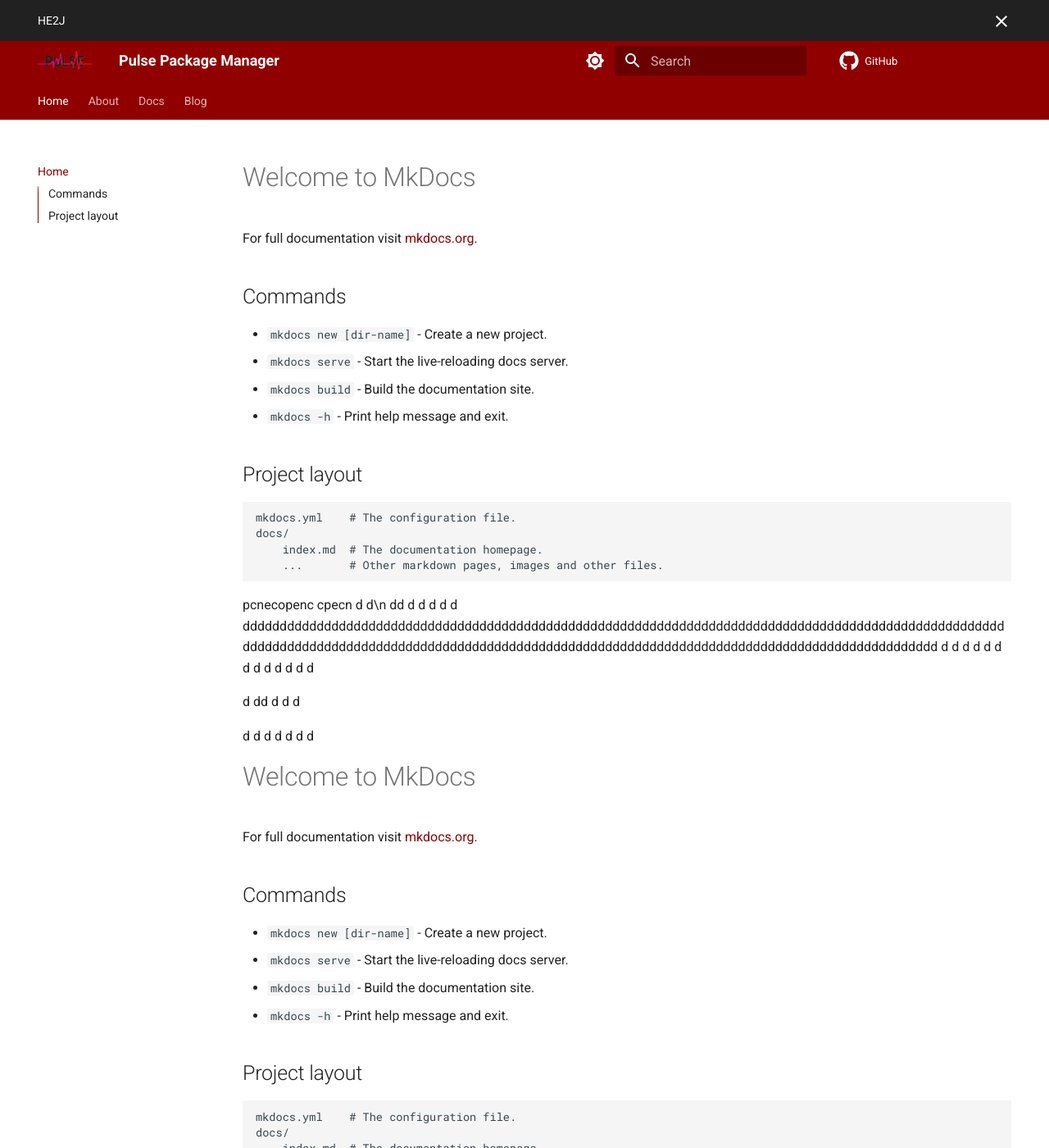
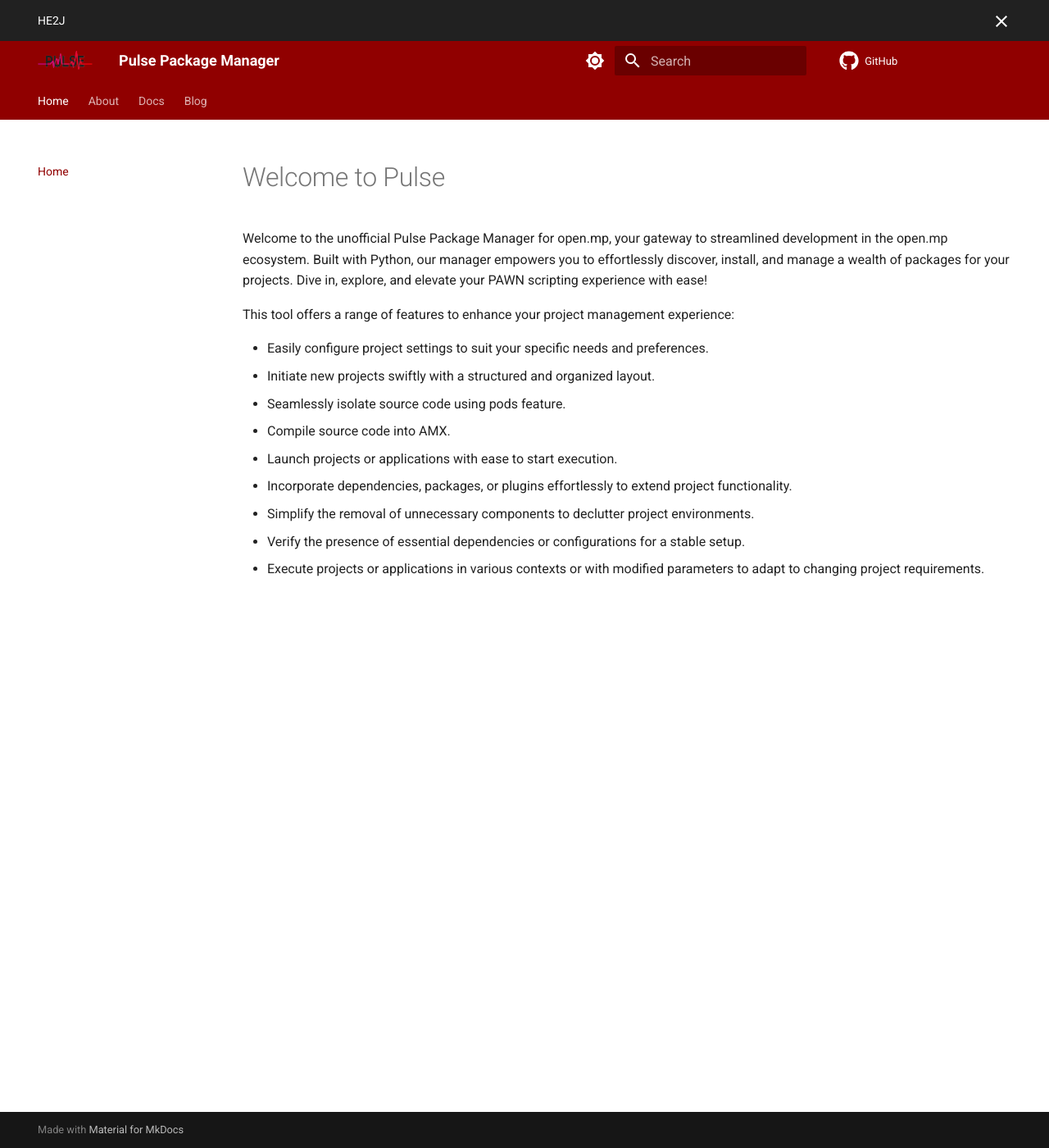
Before and after one commit to pulsepm/docs, an MkDocs documentation site: the page built from docs/index.md, in a window 1280 px wide and 1400 px high. Shown: the whole window at 82% size. Built offline with MkDocs 1.6.1 and Material for MkDocs 9.7.7, drawn with Linux system fonts in a browser that asks for light colours; comment, search, counter and statistics services are not loaded; some of the changed text lies outside the part shown.

Commit message:
Home page

```diff
--- a/docs/index.md
+++ b/docs/index.md
@@ -1,203 +1,15 @@
-# Welcome to MkDocs
+# Welcome to Pulse
 
-For full documentation visit [mkdocs.org](https://www.mkdocs.org).
+Welcome to the unofficial Pulse Package Manager for open.mp, your gateway to streamlined development in the open.mp ecosystem. Built with Python, our manager empowers you to effortlessly discover, install, and manage a wealth of packages for your projects. Dive in, explore, and elevate your PAWN scripting experience with ease!
 
-## Commands
+This tool offers a range of features to enhance your project management experience:
 
-* `mkdocs new [dir-name]` - Create a new project.
-* `mkdocs serve` - Start the live-reloading docs server.
-* `mkdocs build` - Build the documentation site.
-* `mkdocs -h` - Print help message and exit.
-
-## Project layout
-
-    mkdocs.yml    # The configuration file.
-    docs/
-        index.md  # The documentation homepage.
-        ...       # Other markdown pages, images and other files.
-
-
-
-
-
-
-
-
-
-
-
-
-pcnecopenc
-cpecn
-d
-d\n
-dd
-d
-d
-d
-d
-d
-ddddddddddddddddddddddddddddddddddddddddddddddddddddddddddddddddddddddddddddddddddddddddddddddddddddddddddddddddddddddddddddddddddddddddddddddddddddddddddddddddddddddddddddddddddddddddddddddddddddd
-d
-d
-d
-d
-d
-d
-d
-d
-d
-d
-d
-d
-d
-
-d
-dd
-d
-d
-d
-
-d
-d
-d
-d
-d
-d
-d
-
-# Welcome to MkDocs
-
-For full documentation visit [mkdocs.org](https://www.mkdocs.org).
-
-## Commands
-
-* `mkdocs new [dir-name]` - Create a new project.
-* `mkdocs serve` - Start the live-reloading docs server.
-* `mkdocs build` - Build the documentation site.
-* `mkdocs -h` - Print help message and exit.
-
-## Project layout
-
-    mkdocs.yml    # The configuration file.
-    docs/
-        index.md  # The documentation homepage.
-        ...       # Other markdown pages, images and other files.
-
-
-
-
-
-
-
-
-
-
-
-
-pcnecopenc
-cpecn
-d
-d\n
-dd
-d
-d
-d
-d
-d
-ddddddddddddddddddddddddddddddddddddddddddddddddddddddddddddddddddddddddddddddddddddddddddddddddddddddddddddddddddddddddddddddddddddddddddddddddddddddddddddddddddddddddddddddddddddddddddddddddddddd
-d
-d
-d
-d
-d
-d
-d
-d
-d
-d
-d
-d
-d
-
-d
-dd
-d
-d
-d
-
-d
-d
-d
-d
-d
-d
-d
-
-# Welcome to MkDocs
-
-For full documentation visit [mkdocs.org](https://www.mkdocs.org).
-
-## Commands
-
-* `mkdocs new [dir-name]` - Create a new project.
-* `mkdocs serve` - Start the live-reloading docs server.
-* `mkdocs build` - Build the documentation site.
-* `mkdocs -h` - Print help message and exit.
-
-## Project layout
-
-    mkdocs.yml    # The configuration file.
-    docs/
-        index.md  # The documentation homepage.
-        ...       # Other markdown pages, images and other files.
-
-
-
-
-
-
-
-
-
-
-
-
-pcnecopenc
-cpecn
-d
-d\n
-dd
-d
-d
-d
-d
-d
-ddddddddddddddddddddddddddddddddddddddddddddddddddddddddddddddddddddddddddddddddddddddddddddddddddddddddddddddddddddddddddddddddddddddddddddddddddddddddddddddddddddddddddddddddddddddddddddddddddddd
-d
-d
-d
-d
-d
-d
-d
-d
-d
-d
-d
-d
-d
-
-d
-dd
-d
-d
-d
-
-d
-d
-d
-d
-d
-d
-d
+- Easily configure project settings to suit your specific needs and preferences.
+- Initiate new projects swiftly with a structured and organized layout.
+- Seamlessly isolate source code using pods feature.
+- Compile source code into AMX.
+- Launch projects or applications with ease to start execution.
+- Incorporate dependencies, packages, or plugins effortlessly to extend project functionality.
+- Simplify the removal of unnecessary components to declutter project environments.
+- Verify the presence of essential dependencies or configurations for a stable setup.
+- Execute projects or applications in various contexts or with modified parameters to adapt to changing project requirements.
--- a/mkdocs.yml
+++ b/mkdocs.yml
@@ -60,3 +60,8 @@ plugins:
 
 extra_css:
   - stylesheets/extra.css
+
+markdown_extensions:
+  - admonition
+  - pymdownx.details
+  - pymdownx.superfences
```
Also changed, not shown: docs/docs.md (+3 -0 lines).
